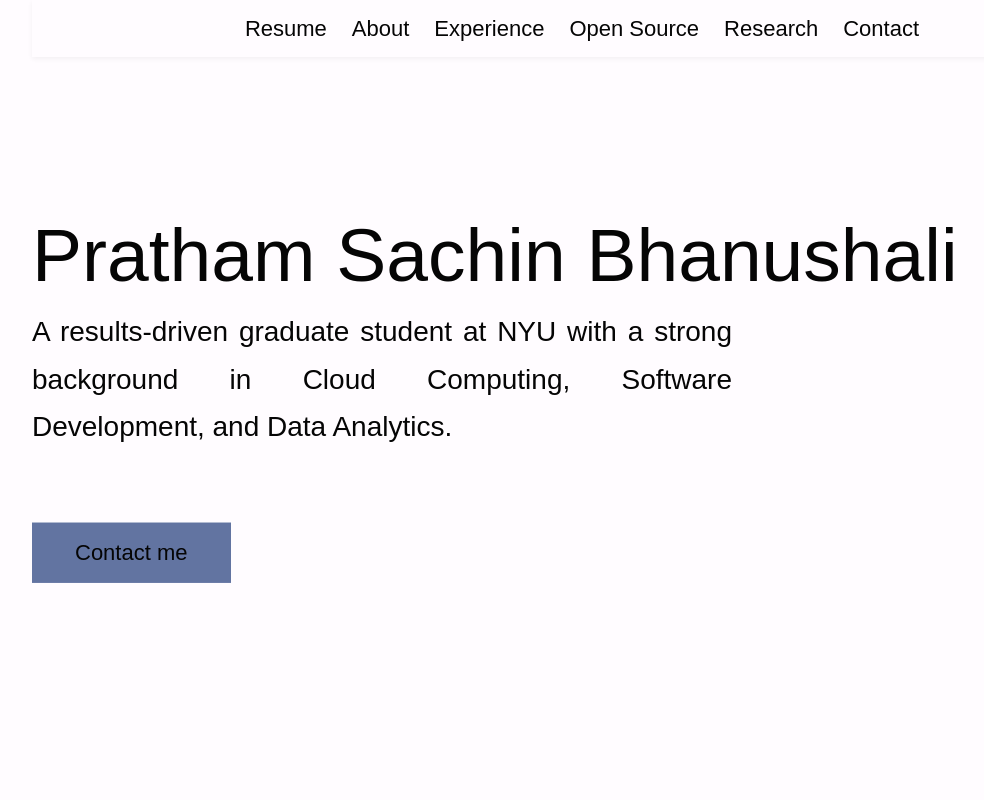
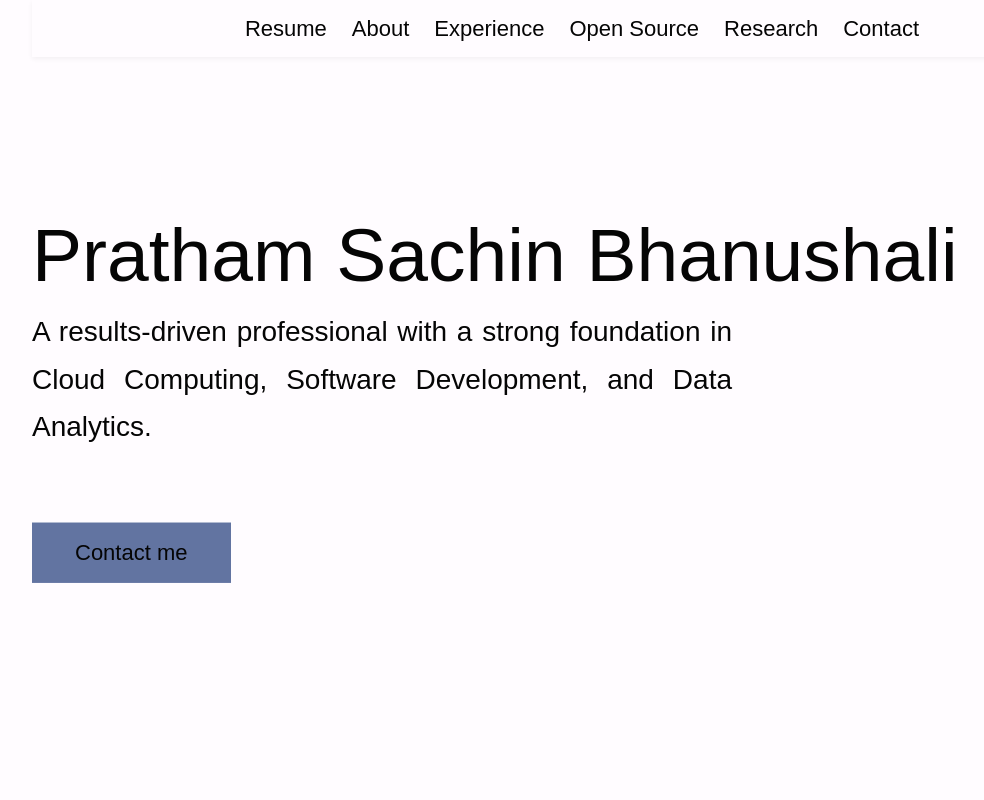
Before and after one commit to pratham2888/portfolio-website, a plain HTML site: page index.html in a window 1280 px wide. Shown: the top 800 px of the page, without its empty margins (58-1042 px from the left). Drawn offline with Linux system fonts and the light colour scheme.

Commit message:
Update index.html

```diff
--- a/index.html
+++ b/index.html
@@ -56,7 +56,7 @@
                     <span>Pratham Sachin Bhanushali</span>
                 </h1>
                 <p>
-                    A results-driven graduate student at NYU with a strong background in Cloud Computing, Software Development, and Data Analytics.
+                    A results-driven professional with a strong foundation in Cloud Computing, Software Development, and Data Analytics.
                 </p>
                 <br />
                 <a href="#contact" class="btn btn--pink">Contact me</a>
```
